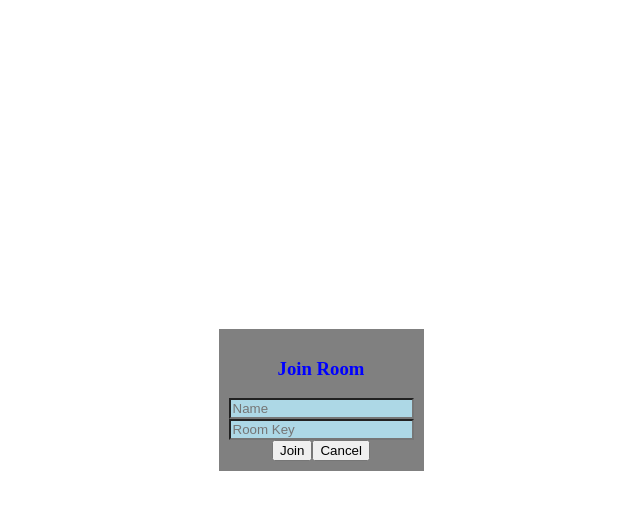
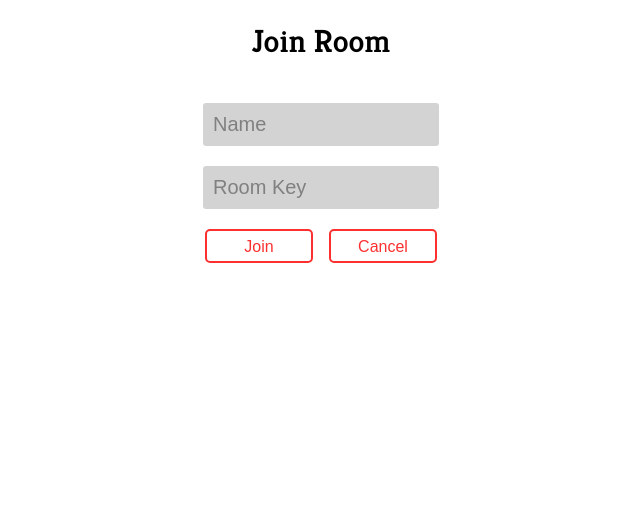
Before and after one commit to ThivRajan/Teaforge-Client, a React (Create React App) app: page /join in a window 1280 px wide. Shown: the top 510 px of the page, without its empty margins (319-959 px from the left). Built offline with nearby package versions, Linux system fonts and the light colour scheme.

Commit message:
adding form styles

```diff
--- a/src/App.tsx
+++ b/src/App.tsx
@@ -8,21 +8,12 @@ import JoinForm from './components/JoinForm';
 import CreateForm from './components/CreateForm';
 import RoomLobby from './components/RoomLobby';
 
-// const Center = styled.div`
-// 	text-align: center;
-// 	list-style-position: inside;
-// `;
-
-// const Grid = styled.div`
-// 	display: grid;
-// 	grid-template-columns: 1fr;
-// 	text-align: center;
-// 	list-style-position: inside;
-// 	border: 1px solid;
-// `;
+import GlobalStyle from './styles/Global';
 
 const App = () => {
 	return (
+		<>
+			<GlobalStyle />
 			<Switch>
 				<Route path="/lobby">
 					<RoomLobby />
@@ -43,6 +34,7 @@ const App = () => {
 					<Main />
 				</Route>
 			</Switch>
+		</>
 	);
 };
 
--- a/src/components/CreateForm.tsx
+++ b/src/components/CreateForm.tsx
@@ -1,18 +1,13 @@
 import React from 'react';
 import { Link } from 'react-router-dom';
 
-import styled from 'styled-components';
 import Form from '../styles/Form';
-
-const Grid = styled.div`
-	height: 100vh;
-`;
 
 const CreateForm = () => {
 	return (
-		<Grid>
+		<>
 			<Form>
-				<h3>Create Room</h3>
+				<h1>Create Room</h1>
 				<input placeholder="Name"></input>
 				<br />
 				<Link to="/lobby">
@@ -22,7 +17,7 @@ const CreateForm = () => {
 					<button>Cancel</button>
 				</Link>
 			</Form>
-		</Grid>
+		</>
 	);
 };
 
--- a/src/components/JoinForm.tsx
+++ b/src/components/JoinForm.tsx
@@ -1,18 +1,13 @@
 import React from 'react';
 import { Link } from 'react-router-dom';
 
-import styled from 'styled-components';
 import Form from '../styles/Form';
-
-const Grid = styled.div`
-	height: 100vh;
-`;
 
 const JoinForm = () => {
 	return (
-		<Grid>
+		<>
+			<h1>Join Room</h1>
 			<Form>
-				<h3>Join Room</h3>
 				<input placeholder="Name"></input>
 				<br />
 				<input placeholder="Room Key"></input>
@@ -24,7 +19,7 @@ const JoinForm = () => {
 					<button>Cancel</button>
 				</Link>
 			</Form>
-		</Grid>
+		</>
 
 	);
 };
--- a/src/components/Main.tsx
+++ b/src/components/Main.tsx
@@ -3,14 +3,11 @@ import styled from 'styled-components';
 import { Link } from 'react-router-dom';
 
 import fist from '../assets/fist.png';
-import GlobalStyle from '../styles/Global';
 
 const Button = styled.button`
-	// margin: 1rem 0.5rem;
 	margin-bottom: 1.2rem;
 	margin-right: 0.5rem;
 	margin-left: 0.5rem;
-	width: 10rem;
 
 	padding-bottom: 5px;
 	padding-top 7px;
@@ -29,50 +26,22 @@ const Button = styled.button`
 		cursor: pointer;
 	}
 
+	:focus {
+		outline: none;
+	}
 `;
-
-// const Button = styled.button`
-// 	// margin: 1rem 0.5rem;
-// 	margin-bottom: 1.2rem;
-// 	margin-right: 0.5rem;
-// 	margin-left: 0.5rem;
-// 	width: 10rem;
-
-// 	padding-bottom: 5px;
-// 	padding-top 7px;
-
-// 	font-size: 1rem;
-// 	background: black;
-// 	color: #fc3030;
-// 	border: 2px solid #fc3030;
-// 	border-radius: 5px;
-
-// 	transition: background 300ms;
-
-// 	:hover {
-// 		background: #fc3030;
-// 		color: black;
-// 		cursor: pointer;
-// 	}
-
-// `;
-
-// const Title = styled.h1`
-// 	// color: tomato;
-// `;
 
 const Main = () => {
 	return (
 		<>
-			<GlobalStyle />
 			<h1>Teaforge</h1>
 			<p>Play classic games of deceipt with your friends</p>
 			<Link to="/join">
 				<Button>Join Game</Button>
 			</Link>
-			{/* <Link to="/create">
+			<Link to="/create">
 				<Button>Create Game</Button>
-			</Link> */}
+			</Link>
 			<GameList />
 		</>
 	);
@@ -86,15 +55,6 @@ const CardContainer = styled.div`
 `;
 
 const Card = styled.a`
-	// #faf5ed - off-white
-	// #b3cae3 - blue
-	// #ff6363 - lightred
-	// #292940 - darkblue
-
-	// #274282 - div
-	// #5676c7 - span
-
-
 	color: white;
 	background-color: #4a4a4a;
 
@@ -111,14 +71,12 @@ const Card = styled.a`
 
 	:hover {
         box-shadow: 0px 0px 15px 5px #707070;
-        // transition: box-shadow 300ms;
 	}
 
 	h2 {
         margin: 0;
 		font-size: 30px;
 		font-weight: bold;
-		// font-family: 'Signika', sans-serif;
 		font-family: Kreon, serif;
 		color: white;
     }
@@ -160,7 +118,7 @@ const Card = styled.a`
         grid-row: 1;
 
         text-align: left;
-        height: 100%;
+        // height: 100%;
 
         padding-top: 10px;
         padding-bottom: 15px;
--- a/src/styles/Form.tsx
+++ b/src/styles/Form.tsx
@@ -1,23 +1,37 @@
 import styled from 'styled-components';
 
 const Form = styled.form`
+
 	text-align: center;
-	position: absolute;
-	top: 0; bottom: 0; left: 0; right: 0;
 	margin: auto;
 	height: max-content;
-	width: max-content;
+	width: 60%;
 
 	padding: 10px;
-	background-color: grey;
 
-	h3 {
-		color: blue;
+	input {
+		background-color: lightgrey;
+		color: black;
+		border: none;
+		padding: 10px;
+		margin: 10px;
+		border-radius: 3px;
+		width: 80%;
+		font-size: 20px;
+
+		::placeholder {
+		   color: grey;
+		}
+
+		:focus {
+			outline: none;
+		}
+
 	}
 
-	input {
-		background-color: lightblue;
-		color: red;
+	button {
+		width: 40%;
+		margin-top: 10px;
 	}
 `;
 
--- a/src/styles/Global.tsx
+++ b/src/styles/Global.tsx
@@ -6,13 +6,44 @@ const GlobalStyle = createGlobalStyle`
 		margin: 0 auto;
 		text-align: center;
 		font-family: Kreon, serif;
-		// background: black;
-		// color: white;
 	}
 
 	p {
 		font-family: Signika, sans-serif;
 	}
+
+	h1 {
+		font-family: Kreon, serif;
+	}
+
+	button {
+		margin-bottom: 1.2rem;
+		margin-right: 0.5rem;
+		margin-left: 0.5rem;
+		width: 10rem;
+
+		padding-bottom: 5px;
+		padding-top 7px;
+
+		font-size: 1rem;
+		background: white;
+		color: #fc3030;
+		border: 2px solid #fc3030;
+		border-radius: 5px;
+
+		transition: background 300ms;
+
+		:hover {
+			background: #fc3030;
+			color: white;
+			cursor: pointer;
+		}
+
+		:focus {
+			outline: none;
+		}
+	}
+
 `;
 
 export default GlobalStyle;
```
Lines whose indentation alone changed are shown as unchanged.
